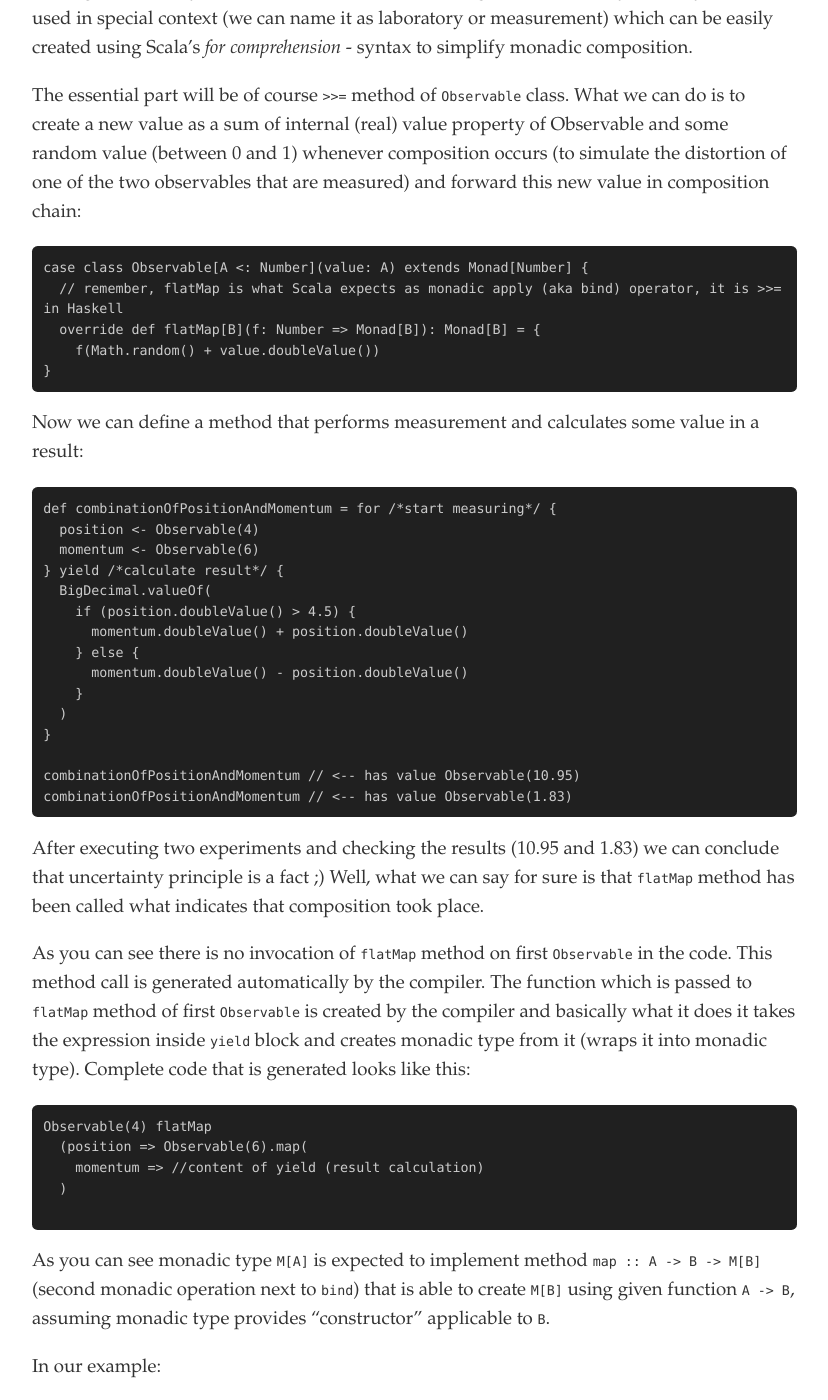
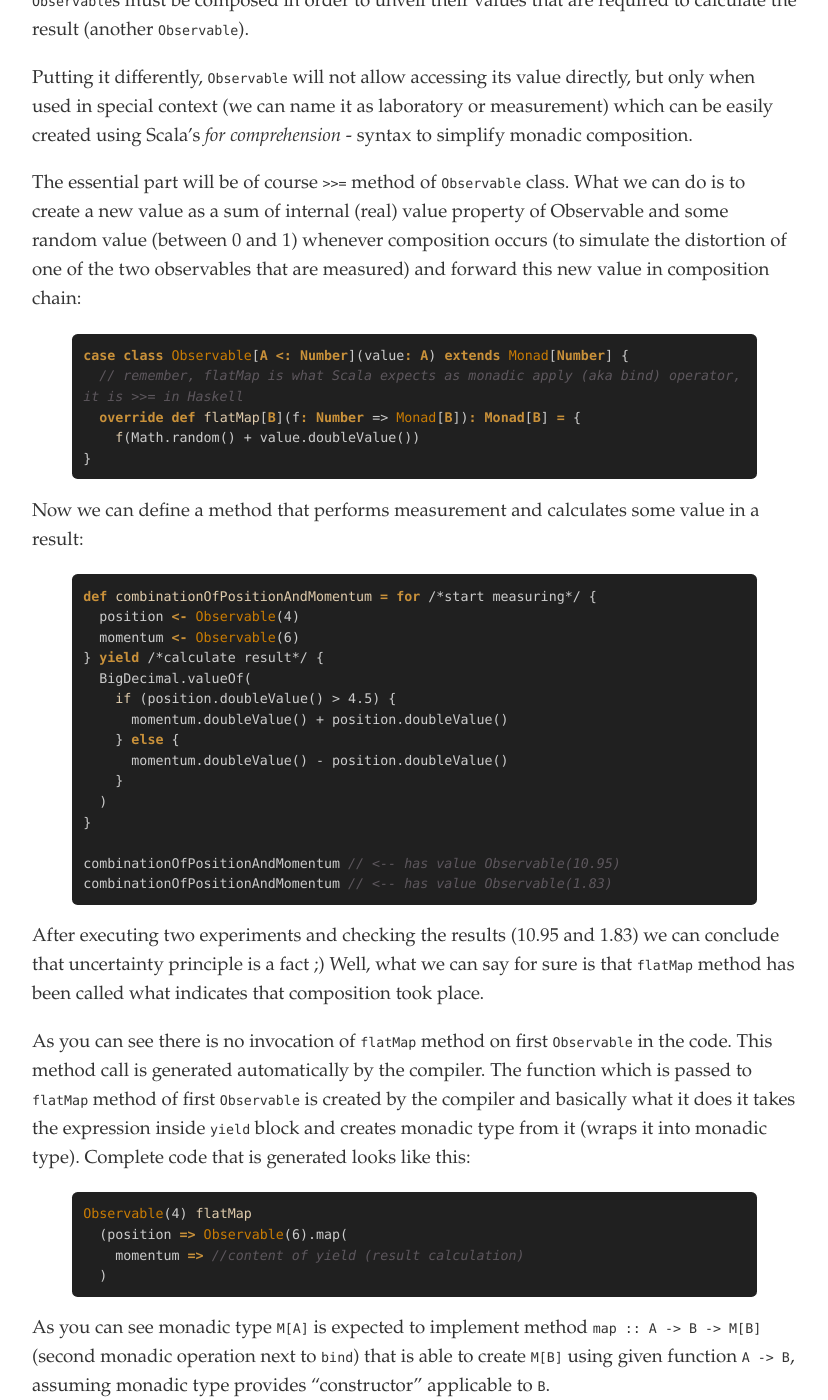
Before and after one commit to consileonpl/consileonpl.github.com, a Jekyll site: the page built from _posts/2013-09-16-monads-function-composition-on-steroids.md, in a window 1280 px wide and 1400 px high, scrolled down 5939 px. Shown: the whole window, without its empty margins (338-1166 px from the left). Built offline with Jekyll 4.4.1, drawn with Linux system fonts in a browser that asks for light colours; Markdown is read by kramdown in place of the engine named in the settings; some of the changed text lies outside the part shown.

Commit message:
code highlighting improved, other minor fixes

````diff
--- a/_posts/2013-09-16-monads-function-composition-on-steroids.md
+++ b/_posts/2013-09-16-monads-function-composition-on-steroids.md
@@ -6,15 +6,14 @@ categories: [wzorce]
 Once you start learning functional programming (whatever language you choose) sooner or later you will hit on Monad.
 Your initial understanding of Monad concept, after reading a couple of tutorials (many of them are available in the web), might not be very good and that's because of [*The Curse of the Monad*](http://www.i-programmer.info/news/167-javascript/5207-crockford-on-monads-and-gonads.html):
 
-> In addition to it begin useful, it is also cursed and the curse of the monad is that once you get the epiphany, once you understand - "oh that's what it is" - you lose the ability to explain it to anybody.
->
-> -- <cite>Douglas Crockford</cite>
+_In addition to it begin useful, it is also cursed and the curse of the monad is that once you get the epiphany, once you understand - "oh that's what it is" - you lose the ability to explain it to anybody._
+      _-- Douglas Crockford_
 
 Although the curse might be real, I'm writing here yet another monad tutorial because, what I believe, the best way to understand monad is to write tutorial about it:)
 
 ## Monad - introduction
-The concept originates from [category theory](http://en.wikipedia.org/wiki/Monad_(category_theory)).
-In [functional programming](http://en.wikipedia.org/wiki/Monad_(functional_programming)):
+The concept originates from [category theory](http://en.wikipedia.org/wiki/Monad_(category_theory%29).
+In [functional programming](http://en.wikipedia.org/wiki/Monad_(functional_programming%29):
 
 **monad as generic concept describes how to build chains/pipelines of operations while concrete monad type defines what it actually means to chain/compose operations.**
 
@@ -33,71 +32,80 @@ Before we get to monadic types, we will first see how function composition and a
 
 Lets define function `f` that returns its argument multiplied by 2:
 
-```
-f :: Int -> Int // f takes int, returns int
+{% highlight haskell %}
+f :: Int -> Int -- f takes int, returns int
 
-f = \x -> 2 * x // f is constructed using lambda expression (anonymous function), thus \x -> ...
-```
+f = \x -> 2 * x -- f is constructed using lambda expression (anonymous function), thus \x -> ...
+{% endhighlight %}
 
 Then:
 
-```f 2 --> has value 4```
+{% highlight haskell %}
+f 2 -- has value 4
+{% endhighlight %}
 
 Now, calling a function with an argument can be generalized as a new function that calls given function (passed as first argument) with given argument (passed as second argument), or in other words, applies given function to given argument. This new function can be expressed as function application operator (`$` - in Haskell) :
 
-```
+{% highlight haskell %}
 ($) :: (a -> b) -> (a -> b)
-// $ takes function, returns function, this is the same as ((a -> b), a) -> b, instead of passing all arguments at once, we can pass first argument to function, receive partially applied function, and pass second argument to it. This is called currying (http://en.wikipedia.org/wiki/Currying).
+-- $ takes function, returns function, this is the same as ((a -> b), a) -> b, instead of passing all arguments at once, we can pass first argument to function, receive partially applied function, and pass second argument to it. This is called currying (http://en.wikipedia.org/wiki/Currying).
 
-f $ 2  --> has value 4
-// $ is an infix operator, so it must be putted between its arguments
+f $ 2  -- has value 4
+-- $ is an infix operator, so it must be putted between its arguments
 
-($) f 2  --> has value 4
-// Putting parenthesis around an infix operator converts it into a prefix operator
-
-```
+($) f 2  -- has value 4
+-- Putting parenthesis around an infix operator converts it into a prefix operator
+{% endhighlight %}
 
 If we define *reverse apply* operator:
 
-`(>$>) :: a -> (a -> b) -> b`
+{% highlight haskell %}
+(>$>) :: a -> (a -> b) -> b
+{% endhighlight %}
 
 we can express function application as following:
 
-`2 >$> f`
+{% highlight haskell %}
+2 >$> f
+{% endhighlight %}
 
 Notice that unix shell's pipe (|) operator works this way - you produce some data and then apply a program to it to transform it in some way. The arrows in >$> indicate the direction of data flow (result from previous operation is forwarded to next operation).
 
 ### Function composition
 
 Let's say we have two functions `f` and `g` and a value `x` with the following types:
-```
+{% highlight haskell %}
   x :: a
   f :: a -> b
   g :: b -> c
-```
+{% endhighlight %}
 for some types a, b, and c.
 
 We can create new function `h :: a -> c` that combines f and g.
 
-`h = g . f = \x -> g (f x)`
+{% highlight haskell %}
+h = g . f = \x -> g (f x)
+{% endhighlight %}
 
 So, composing two functions produces a new function that, when called with a parameter `x` is the equivalent of calling `f` with the parameter `x` and then calling the `g` with that result.
 
 Note that this will only work if the types of `f` and `g` are compatible, i.e. if the type of the result of `f` is also the type of the input of `g`.
 
 Example usage:
-```
+{% highlight haskell %}
 f = \x -> x + 2
 g = \x -> x * 3
 h = g . f
-h 2 --> has value 12
-```
+h 2 -- has value 12
+{% endhighlight haskell %}
 
 ### Composition in terms of application
 We can easily discovery that `h` can be defined as **application of `g` to result of `f`**.
 To better visualize data flow we need another operator that is reversed version of function composition operator `.`:
 
-`h = f >.> g`
+{% highlight haskell %}
+h = f >.> g
+{% endhighlight %}
 
 So, the key here is to understand that in order to combine two functions we need to provide a new function that calls second function with result of first function.
 As it will turn up, `>.>` function is the core ingredient of monadic type.
@@ -110,24 +118,24 @@ To implement examples, we will use **Scala** - hybrid functional-OO language.
 
 Lets introduce abstract generic class `Monad[A]` and simple class `IntWrapper` that will extend `Monad` and wrap integer value:
 
-```
+{% highlight scala %}
 trait Monad[A] {}
 case class IntWrapper(value: Int) extends Monad[Int] {}
-```
+{% endhighlight %}
 
 Now, instead of function `Int -> Int` lets define function `Int -> Monad[Int]`
 
-```
+{% highlight haskell %}
 f :: Int -> Monad[Int]
 f = \x -> IntWrapper(x + 2)
 
 g :: Int -> Monad[Int]
 g = \x -> IntWrapper(x * 3)
-```
+{% endhighlight %}
 
 So, how we can compose those functions?
 
-`h = f >.> g // won't work`
+`h = f >.> g --> won't work`
 
 We can't use `>.>` operator because the types do not match. It is not possible to apply `Int -> Monad[Int]` to `Monad[Int]`. We need `Int`, not `Monad[Int]`
 The solution would be to create a different composition operator/function that would extract `Int` from `Monad[Int]` before performing application but that would require `Monad` to provide some kind of extract method. That doesn't sound like a good idea (and in fact would break the whole idea of Monad).
@@ -138,23 +146,27 @@ Notice that `>>=` is very similar to `>.>` (regular function application operato
 
 So now, assuming our `IntWrapper` implements `>>=` we can define `h` function that combines `f` and `g`:
 
-`h = f >>= g`
+{% highlight haskell %}
+h = f >>= g
+{% endhighlight %}
 
 or, keeping in mind that `h` must be called with a parameter that it will be passed to `f`, we can define `h` as following:
 
-`h = \x -> f x >>= g`
+{% highlight haskell %}
+h = \x -> f x >>= g
+{% endhighlight %}
 
 Conceptually `>>=` is still a function application operator (takes a result of one function and applies another function to it):
 
-```
+{% highlight haskell %}
 (Int -> Monad[Int]) >>= (Int -> Monad[Int])
-```
+{% endhighlight %}
 
 but in fact `>>=` is a method of monadic type with the following signature:
 
-```
+{% highlight haskell %}
 >>= :: (Int -> Monad[Int]) -> Monad[Int]
-```
+{% endhighlight %}
 
 The method `>>=` must apply given function `Int -> Monad[Int]` to some `Int` (it must call given function with some argument `Int`), but what exactly will be the value of the argument is decided by the monadic type itself (our `IntWrapper` may decide just to pass a value member to the function).
 **With the implementation of `>>=` monadic type describes the meaning of composition. It defines what does it mean to compose it with another monad of the same type**
@@ -163,7 +175,7 @@ We can also say, that by implementing `>>=` monadic type defines how to apply gi
 
 Lets see how we can compose `IntWrapper`s, assuming `IntWrapper` defines composition as just passing an `Int` value forward:
 
-```
+{% highlight scala %}
 case class IntWrapper(value: Int) extends Monad[Int] {
   override def >>=(f: Int => Monad[Int]): Monad[Int] = {
     f(value)
@@ -172,8 +184,9 @@ case class IntWrapper(value: Int) extends Monad[Int] {
 def h(a: Int) = {
   IntWrapper(a + 2) >>= (b => IntWrapper(b * 3))
 }
-h(2) // <-- has value IntWrapper(12)
-```
+h(2) // has value IntWrapper(12)
+{% endhighlight %}
+
 OK, this is not very usable application of monad as nothing is happening during composition (in the background).
 In next, still simple (or even stupid simple, but more funny) example we will define one more monadic operation that will let us
 take use of syntactic sugar provided by Scala to compose monads more easily.
@@ -186,17 +199,17 @@ Putting it differently, `Observable` will not allow accessing its value directly
 
 The essential part will be of course `>>=` method of `Observable` class. What we can do is to create a new value as a sum of internal (real) value property of Observable and some random value (between 0 and 1) whenever composition occurs (to simulate the distortion of one of the two observables that are measured) and forward this new value in composition chain:
 
-```
+{% highlight scala %}
 case class Observable[A <: Number](value: A) extends Monad[Number] {
   // remember, flatMap is what Scala expects as monadic apply (aka bind) operator, it is >>= in Haskell
   override def flatMap[B](f: Number => Monad[B]): Monad[B] = {
     f(Math.random() + value.doubleValue())
 }
-```
+{% endhighlight %}
 
 Now we can define a method that performs measurement and calculates some value in a result:
 
-```
+{% highlight scala %}
 def combinationOfPositionAndMomentum = for /*start measuring*/ {
   position <- Observable(4)
   momentum <- Observable(6)
@@ -212,19 +225,20 @@ def combinationOfPositionAndMomentum = for /*start measuring*/ {
 
 combinationOfPositionAndMomentum // <-- has value Observable(10.95)
 combinationOfPositionAndMomentum // <-- has value Observable(1.83)
-```
+{% endhighlight %}
+
 After executing two experiments and checking the results (10.95 and 1.83) we can conclude that uncertainty principle is a fact ;)
 Well, what we can say for sure is that `flatMap` method has been called what indicates that composition took place.
 
 As you can see there is no invocation of `flatMap` method on first `Observable` in the code. This method call is generated automatically by the compiler. The function which is passed to `flatMap` method of first `Observable` is created by the compiler and basically what it does it takes the expression inside `yield` block and creates monadic type from it (wraps it into monadic type). Complete code that is generated looks like this:
 
-```
+{% highlight scala %}
 Observable(4) flatMap
   (position => Observable(6).map(
     momentum => //content of yield (result calculation)
   )
+{% endhighlight %}
 
-```
 As you can see monadic type `M[A]` is expected to implement method `map :: A -> B -> M[B]` (second monadic operation next to `bind`) that is able to create `M[B]` using given function `A -> B`, assuming monadic type provides "constructor" applicable to `B`.
 
 In our example:
@@ -237,14 +251,15 @@ therefore, invocation of `map` on the last observable in a block is necessary to
 
 Now, lets do the final experiment:
 
-```
+{% highlight scala %}
 val singleMeasurement = for {
   v1 <- Observable(4)
 } yield {
    v1 + 4
 }
 singleMeasurement // <--- has value Observable(8)
-```
+{% endhighlight %}
+
 Obviously this time `flatMap` was not invoked, just `map`. So, as expected, when we do some calculations with only one `Observable`, distortion of measurement does not occur.
 
 
@@ -257,7 +272,7 @@ Lets see now some examples of monads that are available in Scala.
 ### Option
 `Option[A]` - represents a value that is either a single value of type A, or no value at all. **This is a hammer for nulls and helps avoiding _NullPointerException_**. When dealing with several optional values (instances of `Option`), we avoid checking for null (using nested if statements) by simply using monadic composition.
 
-```
+{% highlight scala %}
 val map: Map = ...
 for {
   value1 <- map.get("key1")
@@ -267,11 +282,12 @@ for {
 }
 // result is Option[Nothing] if either value1 or value2 is null
 // As soon as null is detected in the chain of function calls, Option[Nothing] is propagated to the end of the chain.
-```
+{% endhighlight %}
+
 ### List
 `List[A]` -  you might be surprised, but list is a monad too. Thats why you can compose lists easily:
 
-```
+{% highlight scala %}
 for {
   v1 <- List(1, 3, 5)
   v2 <- List("2", "4", "6")
@@ -280,12 +296,12 @@ for {
   v1 * 10 + v2.toInt
 }
 // result is List(12, 14, 16, 34, 36, 56)
-```
+{% endhighlight %}
 
 ### Future
 `Future[A]` - represents a value of type A being a result (initially unknown) of some operation. Helps chaining operations that are executed asynchronously. See: [Future is a Monad](http://doc.akka.io/docs/akka/2.0/scala/futures.html#Future_is_a_Monad)
 
-```
+{% highlight scala %}
 def slowCalcFuture: Future[Int] = ...
 val future1 = slowCalcFuture
 val future2 = slowCalcFuture
@@ -293,12 +309,13 @@ def combined: Future[Int] = for {
   r1 <- future1
   r2 <- future2
 } yield r1 + r2
-```
+{% endhighlight %}
+
 ### Either (from Scala core) or Validation (from scalaz)
 `Either[A, B]` represents value that is either A or B (typically error or result of computation). Helps hiding the boilerplate "try/catch logic".
 `Validation` (from scalaz) allows to accumulate errors (`Validation` is actually not a monad but applicative functor).
 
-```
+{% highlight scala %}
 def costToEnter(p : Person) : Validation[String, Double] = {
     for {
       a <- checkAge(p)
@@ -307,7 +324,7 @@ def costToEnter(p : Person) : Validation[String, Double] = {
     } yield (if (c.gender == Gender.Female) 0D else 5D)
   }
 example source code found here: https://gist.github.com/oxbowlakes/970717
-```
+{% endhighlight %}
 
 ### Other examples
 
````
